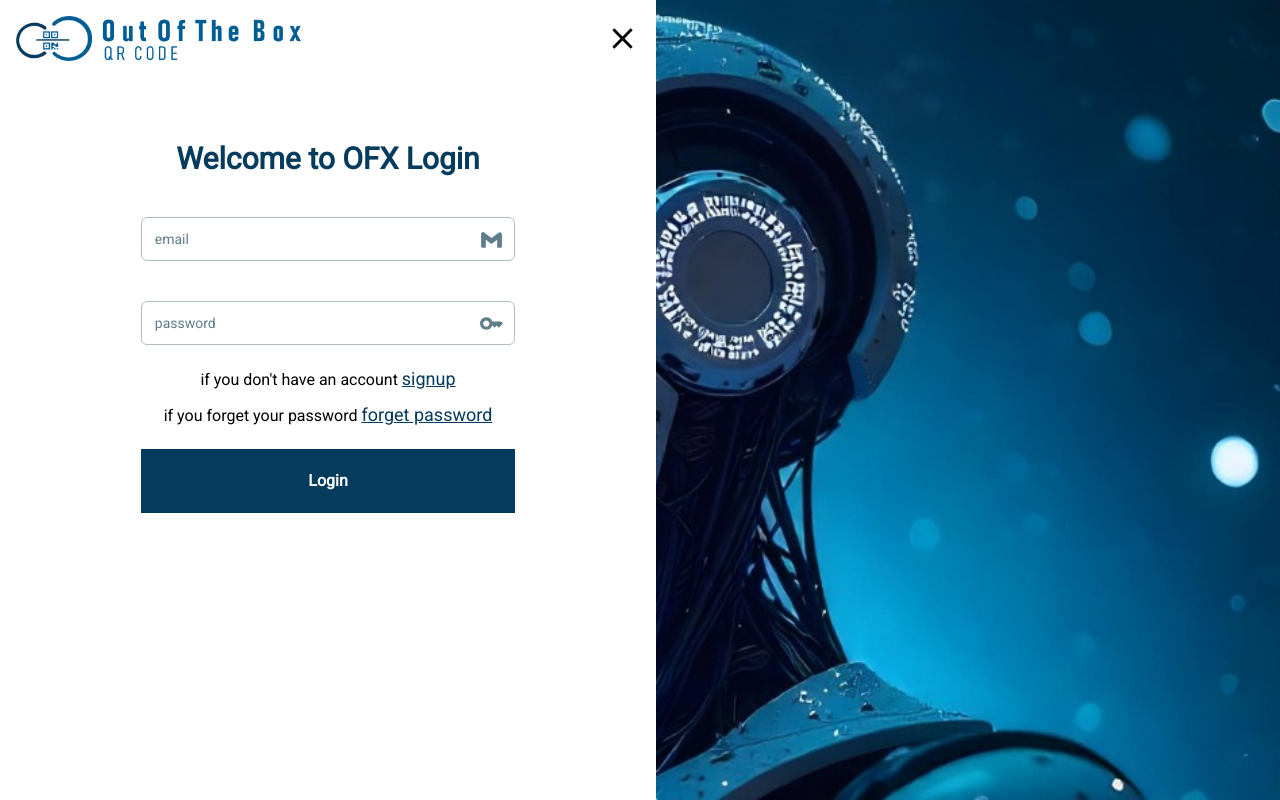
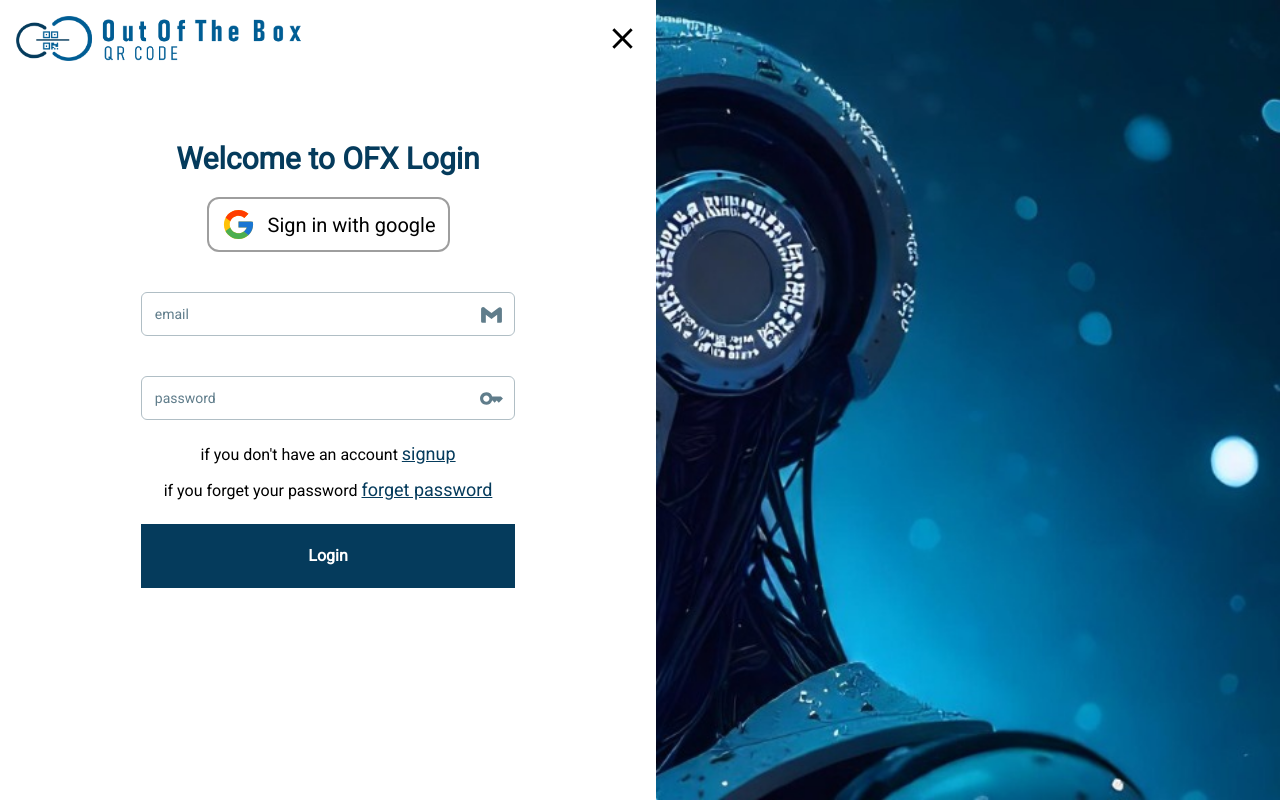
Before and after one commit to KarimALI88/QR, a React (Vite) app: page /login in a window 1280 px wide. Built offline with nearby package versions, Linux system fonts and the light colour scheme; no server answers.

Commit message:
test google auth

```diff
--- a/src/pages/user/login/Login.jsx
+++ b/src/pages/user/login/Login.jsx
@@ -82,10 +82,10 @@ const Login = ({ setRefresh }) => {
         },
       });
       console.log("google response", response);
-      response.token && localStorage.setItem("tn", response.token);
-      response.token && navigate("/admin/profile");
+      // response.token && localStorage.setItem("tn", response.token);
+      // response.token && navigate("/admin/profile");
     } catch (error) {
-      console.log("error in google auth ", error);
+      console.error("error in google auth ", error);
     }
   };
 
@@ -111,12 +111,15 @@ const Login = ({ setRefresh }) => {
             Welcome to OFX Login
           </h3>
 
-          {/* <div className="w-fit mx-auto px-5 my-5">
-            <button onClick={googleAuth} className="flex justify-start items-center text-xl gap-3 border-2 border-gray-500 rounded-xl px-3 py-2">
+          <div className="w-fit mx-auto px-5 my-5">
+            <button
+              onClick={googleAuth}
+              className="flex justify-start items-center text-xl gap-3 border-2 border-gray-500 rounded-xl px-3 py-2"
+            >
               <FcGoogle size={35} />
               Sign in with google
             </button>
-          </div> */}
+          </div>
 
           {/* email */}
           <div className="w-[80%] md:w-[70%] lg:w-[60%] mx-auto my-10">
```
